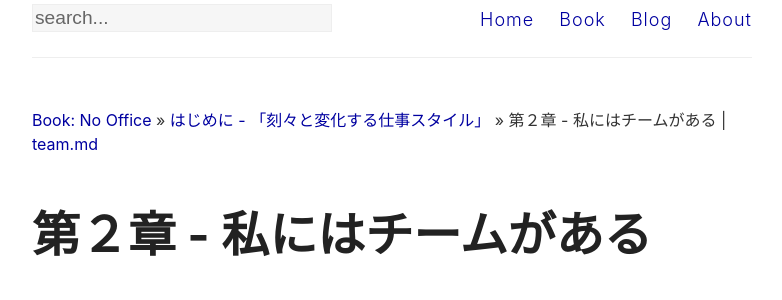
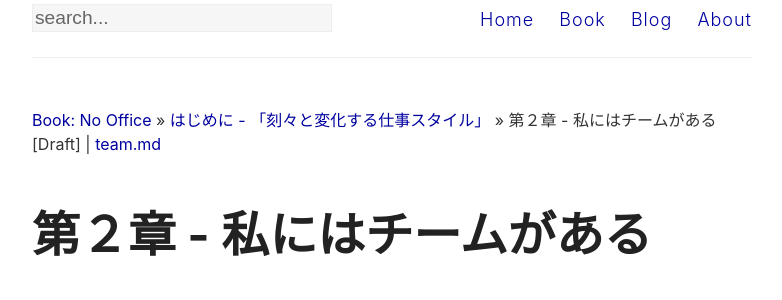
Before and after one commit to Nozbe/NoOffice.org, a Jekyll site: the page built from _jp/team.md, in a window 1280 px wide and 900 px high. Shown: the part 146-446 px from the top of the window, without its empty margins (248-1030 px from the left). Built offline with Jekyll 4.4.1, drawn with Linux system fonts in a browser that asks for light colours.

Commit message:
Update jp.yml

```diff
--- a/_data/jp.yml
+++ b/_data/jp.yml
@@ -17,10 +17,10 @@ toc:
     status: draft
     chname: 第１章
   - url: team
-    status: none
+    status: draft
     chname: 第２章
   - url: future
-    status: none
+    status: draft
     chname: 第３章
 - url: one
   status: draft
```
